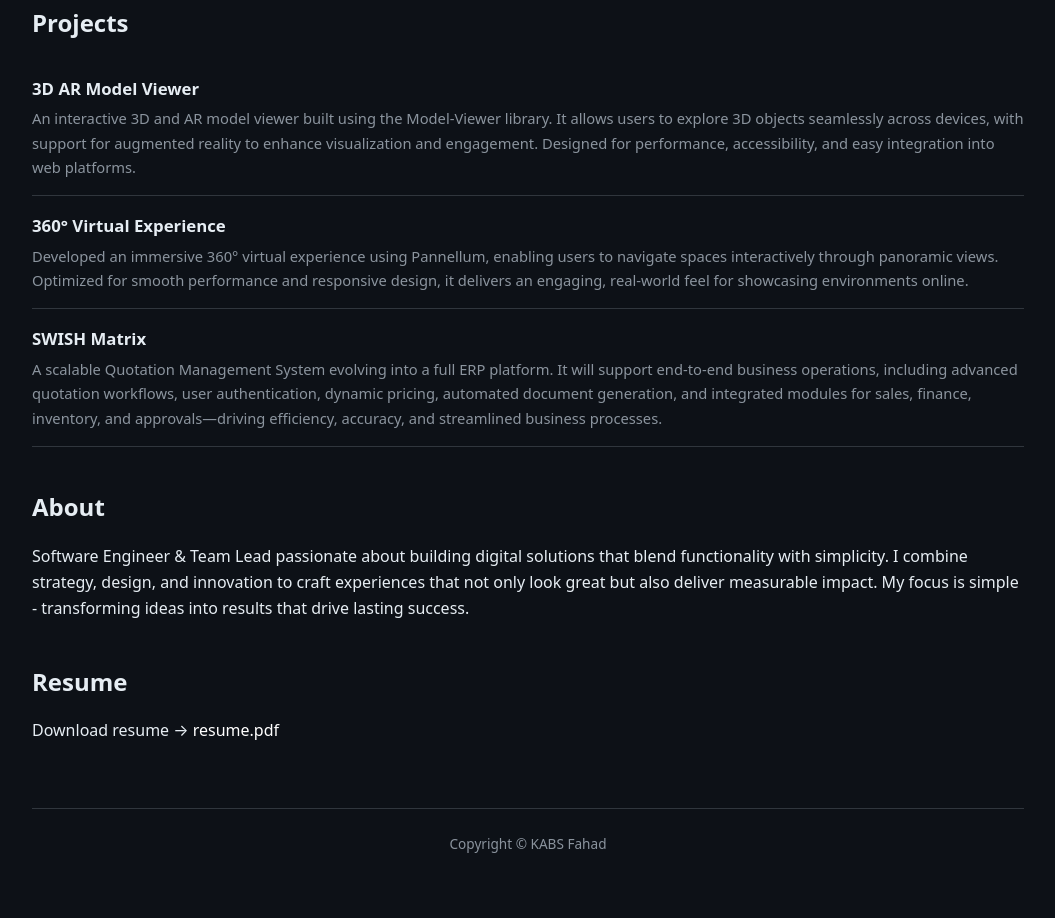
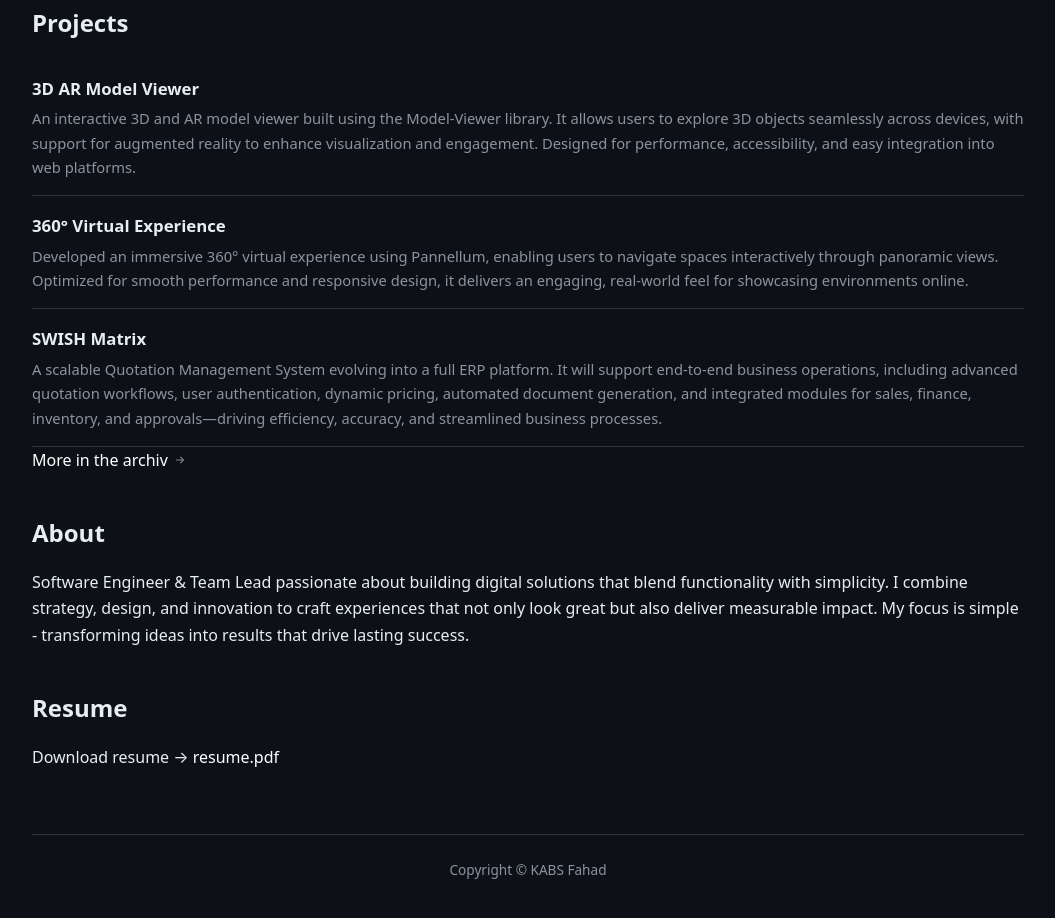
Before and after one commit to kabs-fahad/kabs-fahad.github.io, a plain HTML site: page index.html in a window 1280 px wide. Shown: the part 469-1387 px from the top of the page, without its empty margins (112-1167 px from the left). Drawn offline with nearby package versions, Linux system fonts and the light colour scheme.

Commit message:
Update index.html

```diff
--- a/index.html
+++ b/index.html
@@ -192,6 +192,7 @@
         <div class="item-title">SWISH Matrix</div>
         <div class="item-desc">A scalable Quotation Management System evolving into a full ERP platform. It will support end-to-end business operations, including advanced quotation workflows, user authentication, dynamic pricing, automated document generation, and integrated modules for sales, finance, inventory, and approvals—driving efficiency, accuracy, and streamlined business processes.</div>
       </div>
+      <a href="https://github.com/kabs-fahad">More in the archiv</a> <i class="bi bi-arrow-right-short"></i>
     </section>
 
     <!-- ABOUT -->
```
